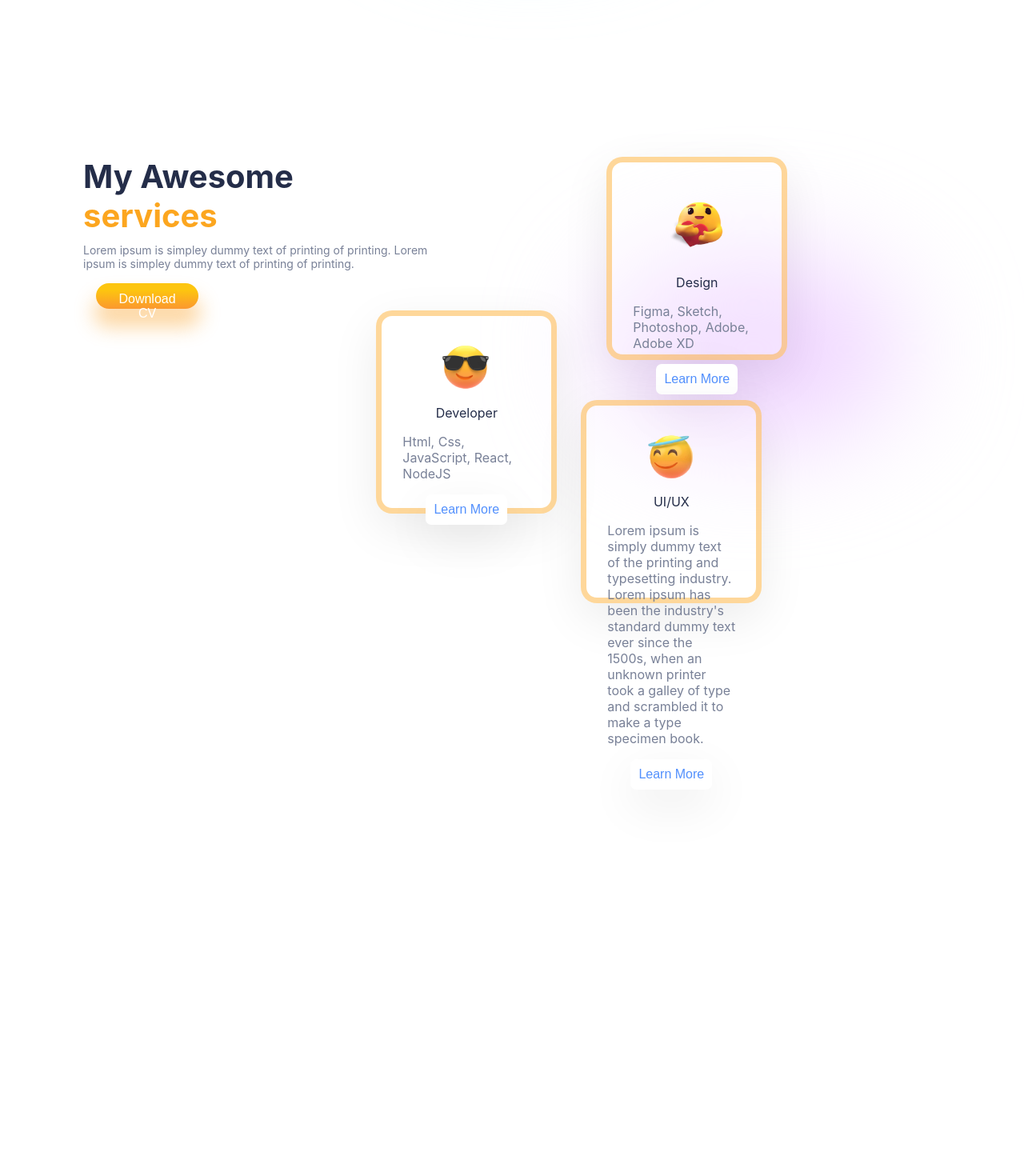
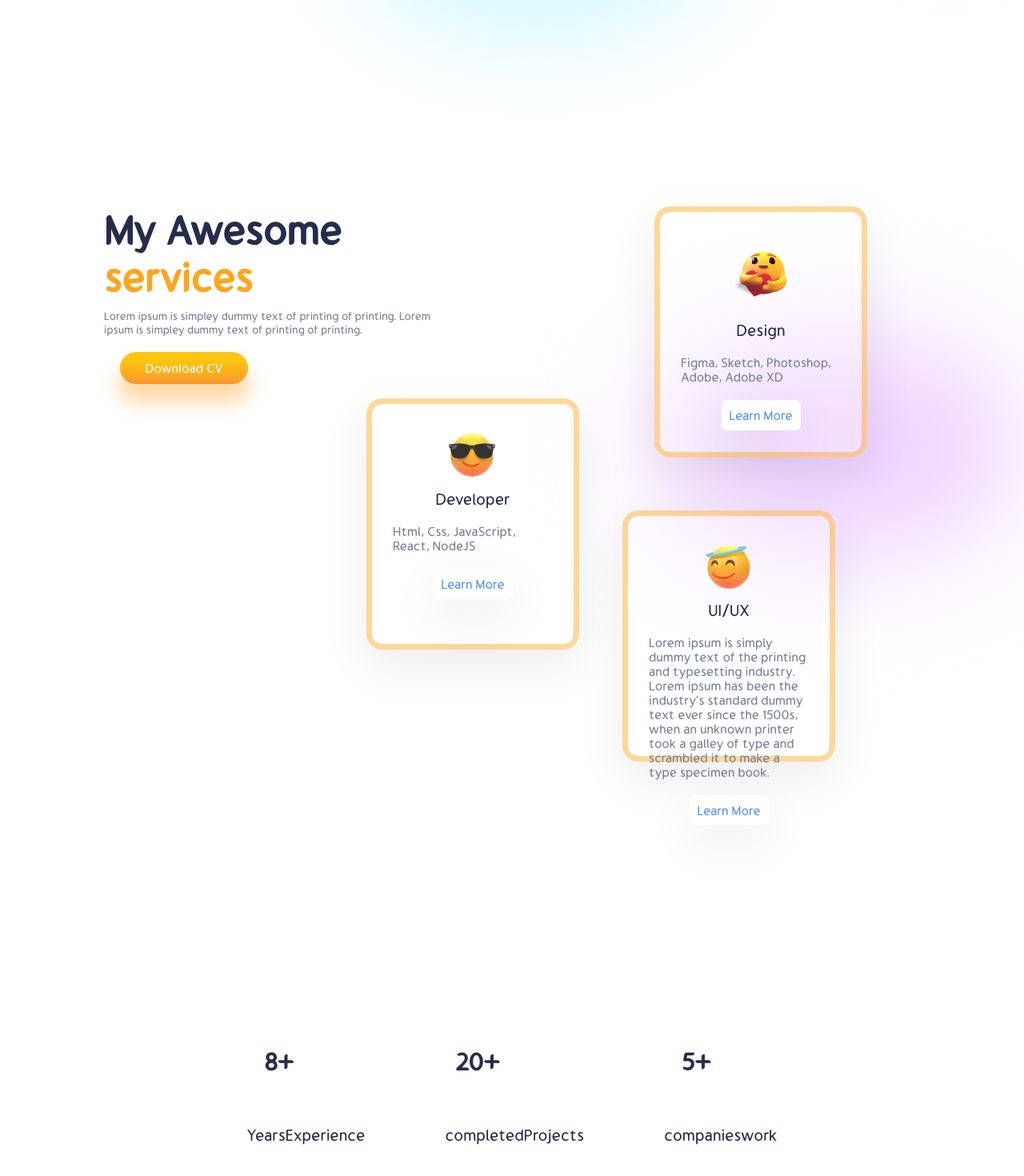
Before and after one commit to GonzoTrickster9899/lancelot_oleriana_portfolio_v2, a React (Create React App) app: page / in a window 1280 px wide. Shown: the part 748-2218 px from the top of the page at 80% size. Before the commit the page ends 1880 px from the top, so only its background shows below. Built offline with nearby package versions, Linux system fonts and the light colour scheme.

Commit message:
Stable 2.0.4

```diff
--- a/package.json
+++ b/package.json
@@ -9,7 +9,8 @@
     "@testing-library/user-event": "^13.5.0",
     "react": "^19.1.0",
     "react-dom": "^19.1.0",
-    "react-scripts": "5.0.1",
+    "react-scripts": "^5.0.1",
+    "swiper": "^11.2.10",
     "web-vitals": "^2.1.4"
   },
   "scripts": {
--- a/public/index.html
+++ b/public/index.html
@@ -9,12 +9,24 @@
       name="description"
       content="Web site created using create-react-app"
     />
-    <link rel="apple-touch-icon" href="%PUBLIC_URL%/logo192.png" />
+    <style>
+      @font-face {
+        font-family: Gumela;
+        src: url('./fonts/Gumela Regular.otf');
+      }
+      *{
+        font-family: 'Gumela';
+        font-weight: normal;
+        font-size: 20px;
+      }
+      body {
+        margin: 0;
+      }
+    </style>
     <!--
       manifest.json provides metadata used when your web app is installed on a
       user's mobile device or desktop. See https://developers.google.com/web/fundamentals/web-app-manifest/
     -->
-    <link rel="manifest" href="%PUBLIC_URL%/manifest.json" />
     <!--
       Notice the use of %PUBLIC_URL% in the tags above.
       It will be replaced with the URL of the `public` folder during the build.
--- a/src/App.js
+++ b/src/App.js
@@ -2,6 +2,9 @@ import Navbar from "./Components/Navbar/Navbar";
 import Intro from "./Components/Intro/Intro";
 import Services from "./Components/Services/Services";
 import './App.css';
+import Experience from "./Components/Experience/Experience";
+import Works from "./Components/Works/Works";
+import Portfolio from "./Components/Portfolio/Portfolio";
 
 function App() {
   return (
@@ -9,6 +12,9 @@ function App() {
       <Navbar />
       <Intro />
       <Services />
+      <Experience />
+      <Works />
+      <Portfolio />
     </div>
   );
 }
--- /dev/null
+++ b/src/Components/Experience/Experience.css
@@ -0,0 +1,45 @@
+.experience {
+    display: flex;
+    align-items: center;
+    justify-content: center;
+    gap: 5rem;
+    height: 30vh;
+    margin-bottom: 8rem;
+}
+
+.achivements {
+    display: flex;
+    flex-direction: column;
+    align-items: center;
+}
+
+.circle{
+    width: 4rem;
+    height: 4rem;
+    background: white;
+    border-radius: 50%;
+    position: relative;
+    display: flex;
+    align-items: center;
+    justify-content: center;
+    font-size: 1.5rem;
+    font-weight: bold;
+    margin-bottom: 2rem;
+}
+
+.circle::before {
+    border-radius: 100%;
+    content: '';
+    background-image: linear-gradient(to bottom, #87e6fb 0%, #ffc05c 100%);
+    top: - 8px;
+    left: - 8px;
+    bottom: - 8px;
+    right: - 8px;
+    position: absolute;
+    z-index: -1;
+    box-shadow: var(--boxShadow);
+}
+
+.achivement span:nth-of-type(2) {
+    color: var(--orange);
+}
--- /dev/null
+++ b/src/Components/Experience/Experience.jsx
@@ -0,0 +1,26 @@
+import React from "react";
+import "./Experience.css";
+
+const Experience = () => {
+    return (
+        <div className="experience">
+            <div className="achievement">
+                <div className="circle">8+</div>
+                <span>Years</span>
+                <span>Experience</span>
+            </div>
+            <div className="achievement">
+                <div className="circle">20+</div>
+                <span>completed</span>
+                <span>Projects</span>
+            </div>
+            <div className="achievement">
+                <div className="circle">5+</div>
+                <span>companies</span>
+                <span>work</span>
+            </div>
+        </div>
+    );
+}
+
+export default Experience;
```
Also changed, not shown: public/fonts/Gumela Regular.otf (renamed from src/fonts/Gumela Regular.otf), 1 other file (tests, documents, lock files or other folders).
